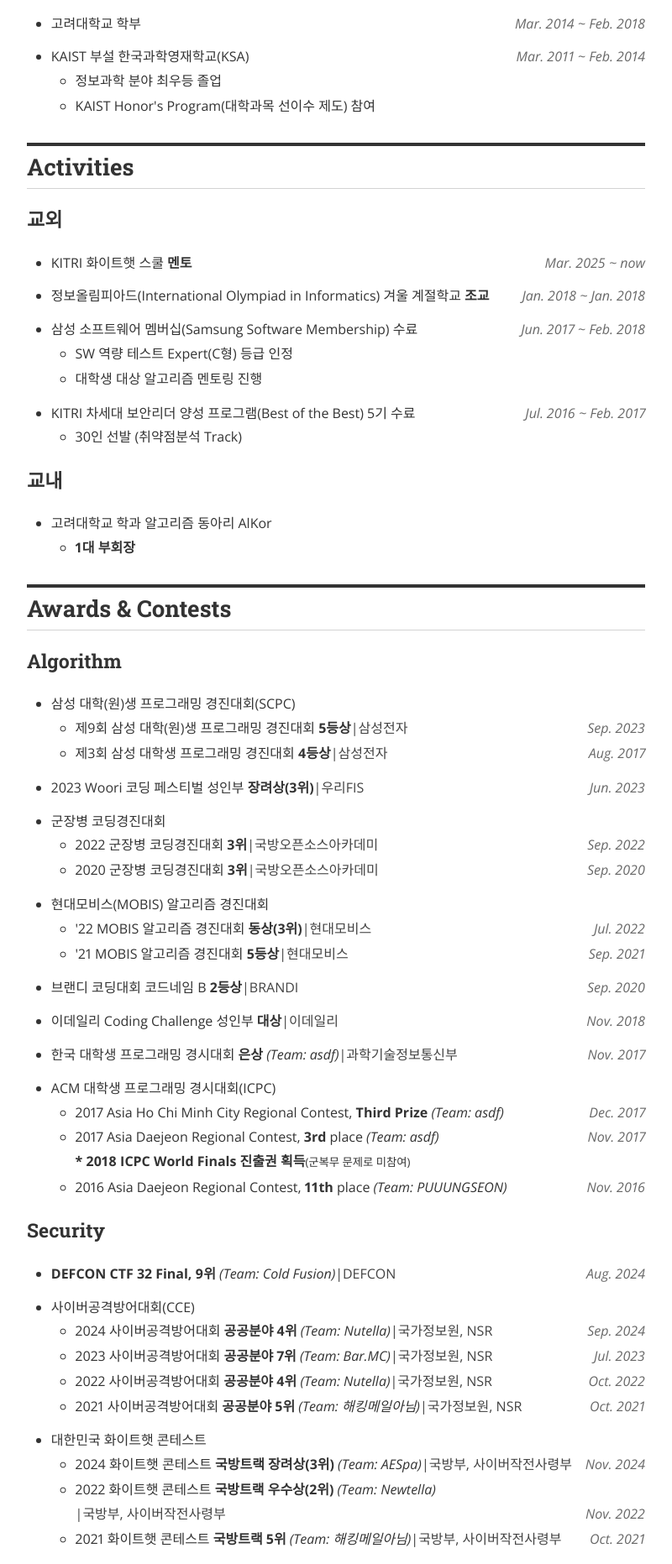
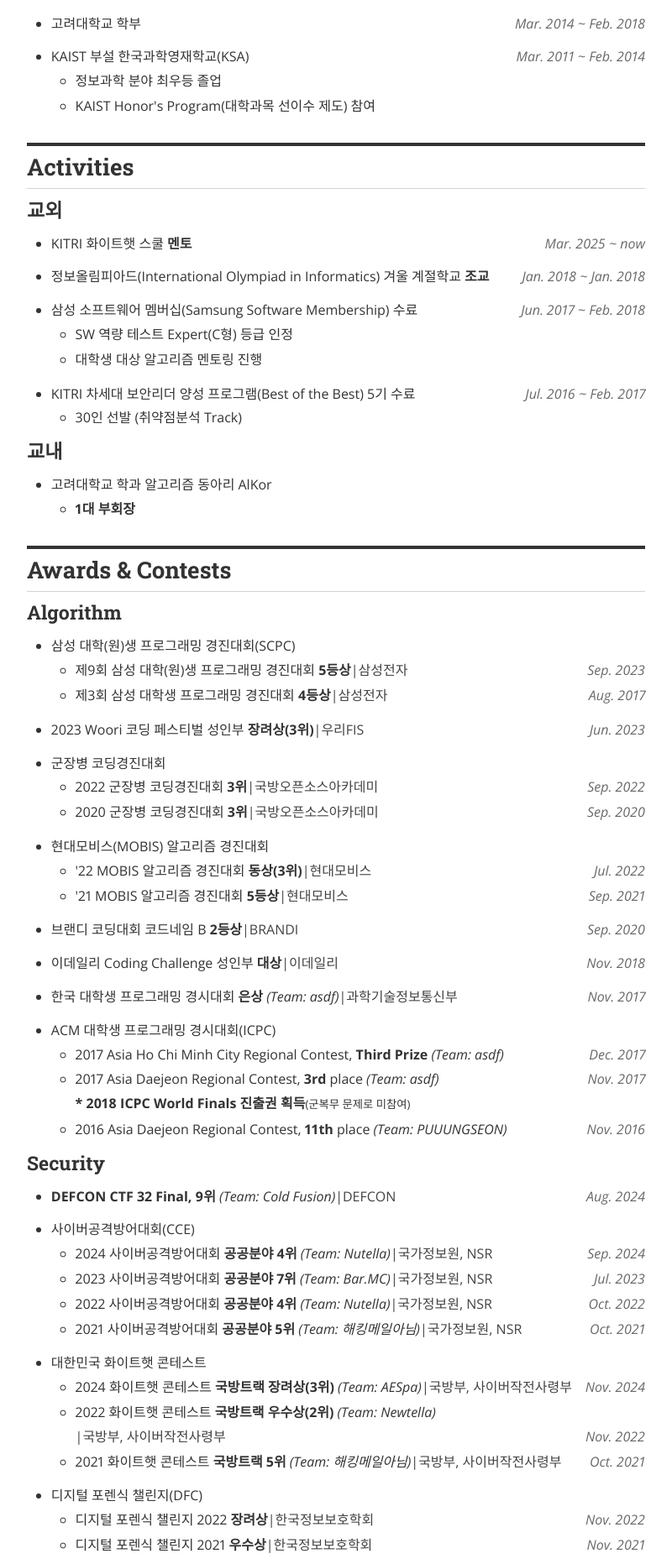
Before and after one commit to nyan101/nyan101.github.io, a Jekyll site: the page built from about.html, in a window 1280 px wide. Shown: the part 1141-3004 px from the top of the page at 84% size, without its empty margins (240-1040 px from the left). Built offline with Jekyll 4.4.1, drawn with Linux system fonts in a browser that asks for light colours; nearby versions of some CDN libraries; a style sheet for code colours, icons or effects is not loaded.

Commit message:
about페이지 h3 헤더 여백 조정

```diff
--- a/_sass/_layout.scss
+++ b/_sass/_layout.scss
@@ -177,12 +177,6 @@
     	}
     }
   }
-}
-
-h2.section-header {
-    margin-top: 1em;
-    border-top: 4px solid;
-    border-bottom: 1px solid #D3D3D3;
 }
 
 /*
@@ -500,4 +494,15 @@
     height: auto !important;
 }
 
+h2.section-header {
+    margin-top: 1em;
+    border-top: 4px solid;
+    border-bottom: 1px solid #D3D3D3;
+}
+
+h3.subsection-header {
+    margin-bottom: -0.5em;
+    margin-top: -0.5em;
+}
+
 /* End Custom */
--- a/about.html
+++ b/about.html
@@ -110,7 +110,7 @@
 
 <h2 class="section-header">Activities</h2>
 
-<h3>교외</h3>
+<h3 class="subsection-header">교외</h3>
 <ul class="resume-list">
     <li class="resume-item">
 		<div class="resume-row">
@@ -171,7 +171,7 @@
 	</li>
 </ul>
 
-<h3>교내</h3>
+<h3 class="subsection-header">교내</h3>
 <ul class="resume-list">
 	<li class="resume-item">
 		<div class="resume-row">
@@ -187,7 +187,7 @@
 
 <h2 class="section-header">Awards & Contests</h2>
 
-<h3>Algorithm</h3>
+<h3 class="subsection-header">Algorithm</h3>
 <ul class="resume-list">
 	<li class="resume-item">
 		<div>삼성 대학(원)생 프로그래밍 경진대회(SCPC)</div>
@@ -371,7 +371,7 @@
 </li>
 --></ul>
 
-<h3>Security</h3>
+<h3 class="subsection-header">Security</h3>
 <ul class="resume-list">
     <li class="resume-item">
 		<div class="resume-row">
@@ -602,7 +602,7 @@
 	</li>
 </ul>
 
-<h3>Others</h3>
+<h3 class="subsection-header">Others</h3>
 <ul class="resume-list">
 <li class="resume-item">
 		<div class="resume-row">
@@ -641,7 +641,7 @@
 
 <h2 class="section-header">Research</h2>
 
-<h3>Paper</h3>
+<h3 class="subsection-header">Paper</h3>
 <ul class="resume-list">
 	<li class="resume-item">
 		<em>
@@ -657,7 +657,7 @@
 	</li>
 </ul>
 
-<h3>Poster</h3>
+<h3 class="subsection-header">Poster</h3>
 <ul class="resume-list">
 	<li class="resume-item">
 		<em>
```
